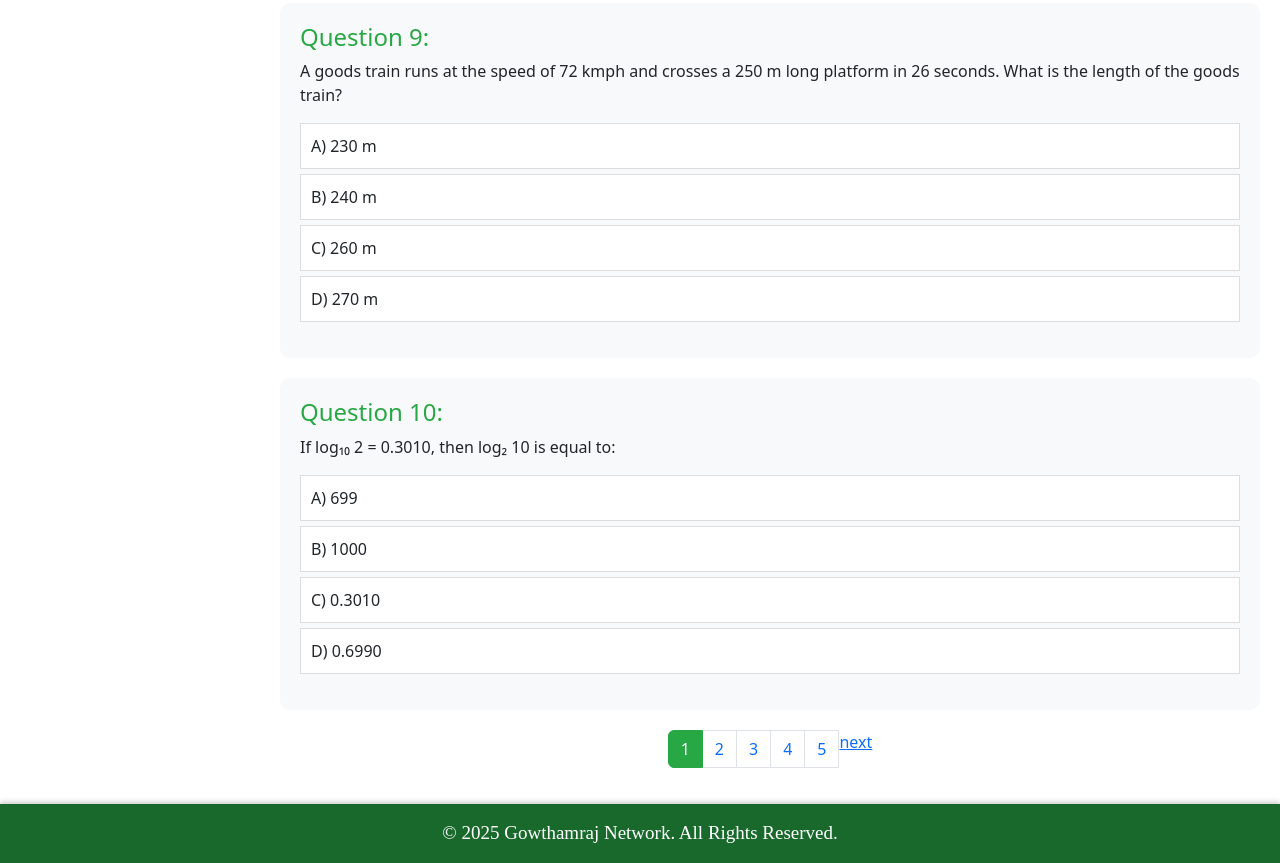
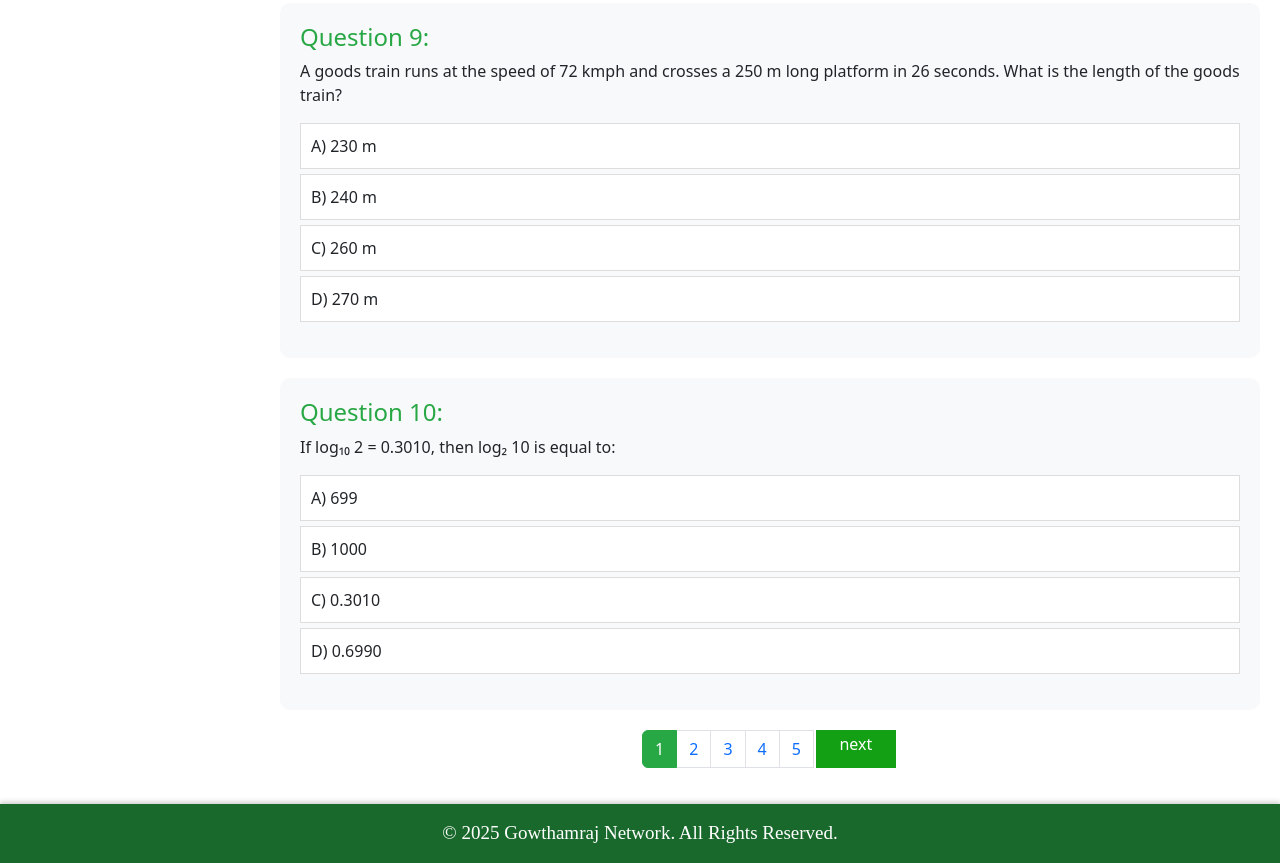
Before and after one commit to Rajarajacholan11/aptitude, a plain HTML site: page index.html in a window 1280 px wide. Shown: the part 3999-4862 px from the top of the page. Drawn offline with nearby package versions, Linux system fonts and the light colour scheme.

Commit message:
Add files via upload

```diff
--- a/style.css
+++ b/style.css
@@ -45,6 +45,25 @@
     margin-left: 260px;
     padding: 20px;
     transition: margin-left 0.3s ease;
+}
+#nav{
+    width:80px;padding: 1px;
+    border: 1px solid;
+    background-color: rgb(20, 160, 20);
+    text-align: center;
+    border-color:rgb(20, 160, 20);
+    margin-left: 2px;
+    margin-right: 2px;
+
+}
+#link
+{
+    text-align: center;
+        text-decoration: none;
+        color: white;
+        border-radius: 5px;
+
+
 }
 
 /* Formula Box Styles */
```
